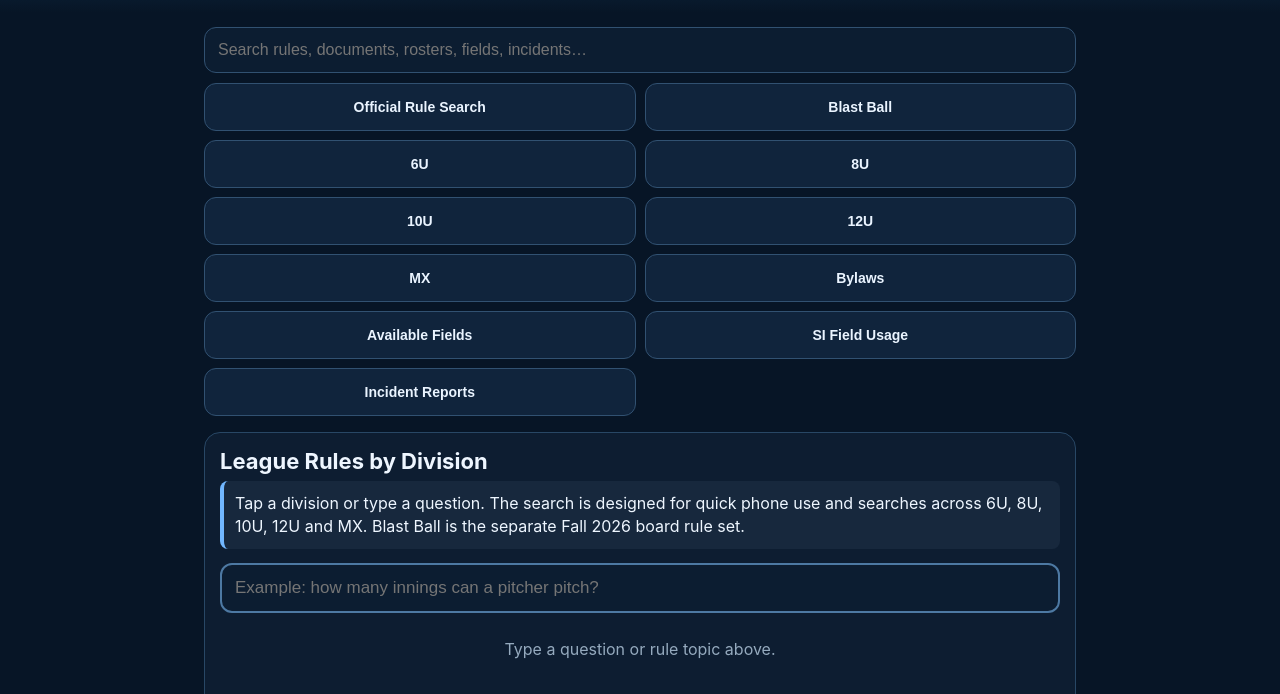
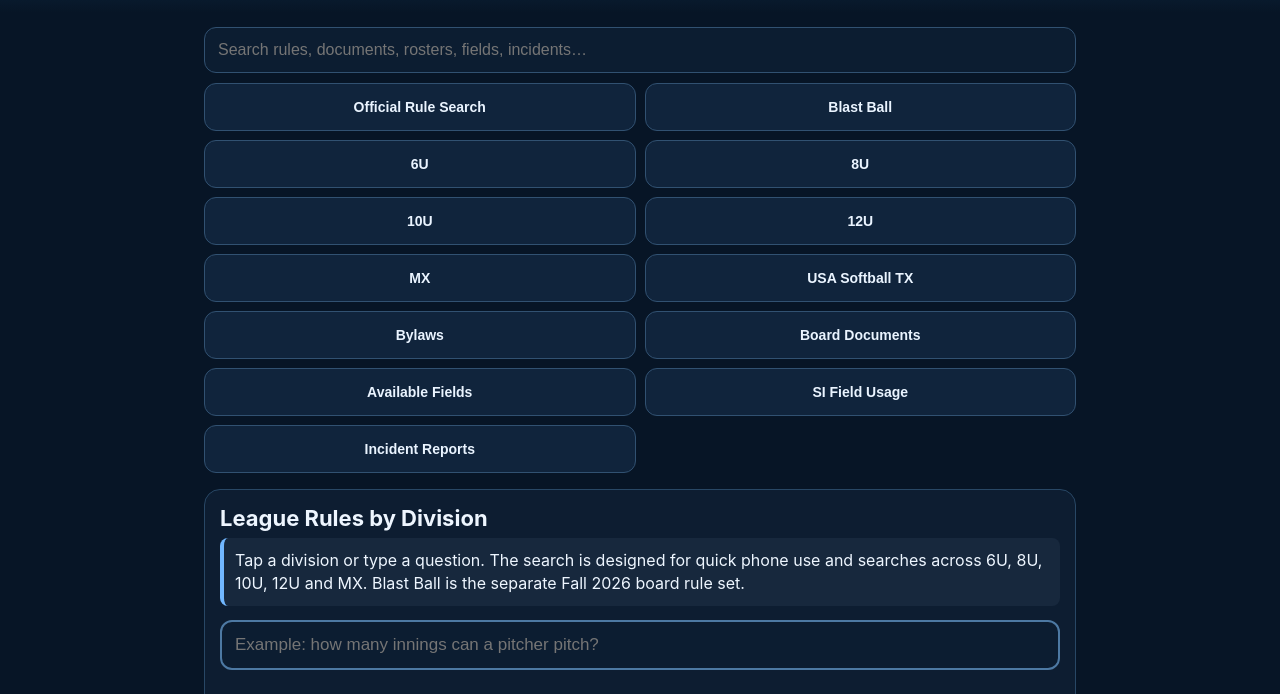
Before and after one commit to KyleRatz/VRF-Field-Service-Guide, a website: page smgsl-app/public/index.html in a window 1280 px wide. Shown: the part 89-783 px from the top of the page. Drawn offline with Linux system fonts and the light colour scheme.

Commit message:
Restore Board Documents tab after division nav rebuild

```diff
--- a/smgsl-app/public/index.html
+++ b/smgsl-app/public/index.html
@@ -1 +1 @@
-<!doctype html><html><head><meta charset="utf-8"><meta name="viewport" content="width=device-width,initial-scale=1,viewport-fit=cover"><meta name="theme-color" content="#0b2842"><link rel="stylesheet" href="/styles.css"><title>SMGSL Board Hub</title></head><body><header><div><div class="eyebrow">SOUTH MONTGOMERY GIRLS SOFTBALL LEAGUE</div><h1>SMGSL Board Hub</h1><p>Private board-member reference and field-use dashboard</p></div><a href="/logout" class="logout">Sign out</a></header><main><section class="hero"><input id="search" placeholder="Search rules, documents, rosters, fields, incidents…"><div class="quick"><button data-view="rules">League Rules</button><button data-view="blast">Blast Ball</button><button data-view="usatx">USA Softball TX</button><button data-view="bylaws">Bylaws</button><button data-view="documents">Board Documents</button><button data-view="fields">Available Fields</button><button data-view="si">SI Field Usage</button><button data-view="incidents">Incident Reports</button></div></section><section id="content"></section></main><footer>Board-only working app. Verify official documents before acting on a rule, agreement, bid, roster, or bylaw provision.</footer><script src="/app.js"></script><script src="/documents.js"></script><script src="/field-display-update.js"></script><script src="/division-rules.js"></script><script src="/usa-softball-tx.js"></script><script src="/official-rule-search.js"></script></body></html>
+<!doctype html><html><head><meta charset="utf-8"><meta name="viewport" content="width=device-width,initial-scale=1,viewport-fit=cover"><meta name="theme-color" content="#0b2842"><link rel="stylesheet" href="/styles.css"><title>SMGSL Board Hub</title></head><body><header><div><div class="eyebrow">SOUTH MONTGOMERY GIRLS SOFTBALL LEAGUE</div><h1>SMGSL Board Hub</h1><p>Private board-member reference and field-use dashboard</p></div><a href="/logout" class="logout">Sign out</a></header><main><section class="hero"><input id="search" placeholder="Search rules, documents, rosters, fields, incidents…"><div class="quick"><button data-view="rules">League Rules</button><button data-view="blast">Blast Ball</button><button data-view="usatx">USA Softball TX</button><button data-view="bylaws">Bylaws</button><button data-view="documents">Board Documents</button><button data-view="fields">Available Fields</button><button data-view="si">SI Field Usage</button><button data-view="incidents">Incident Reports</button></div></section><section id="content"></section></main><footer>Board-only working app. Verify official documents before acting on a rule, agreement, bid, roster, or bylaw provision.</footer><script src="/app.js"></script><script src="/documents.js"></script><script src="/field-display-update.js"></script><script src="/division-rules.js"></script><script src="/usa-softball-tx.js"></script><script src="/official-rule-search.js"></script><script src="/nav-fix.js"></script></body></html>
```
